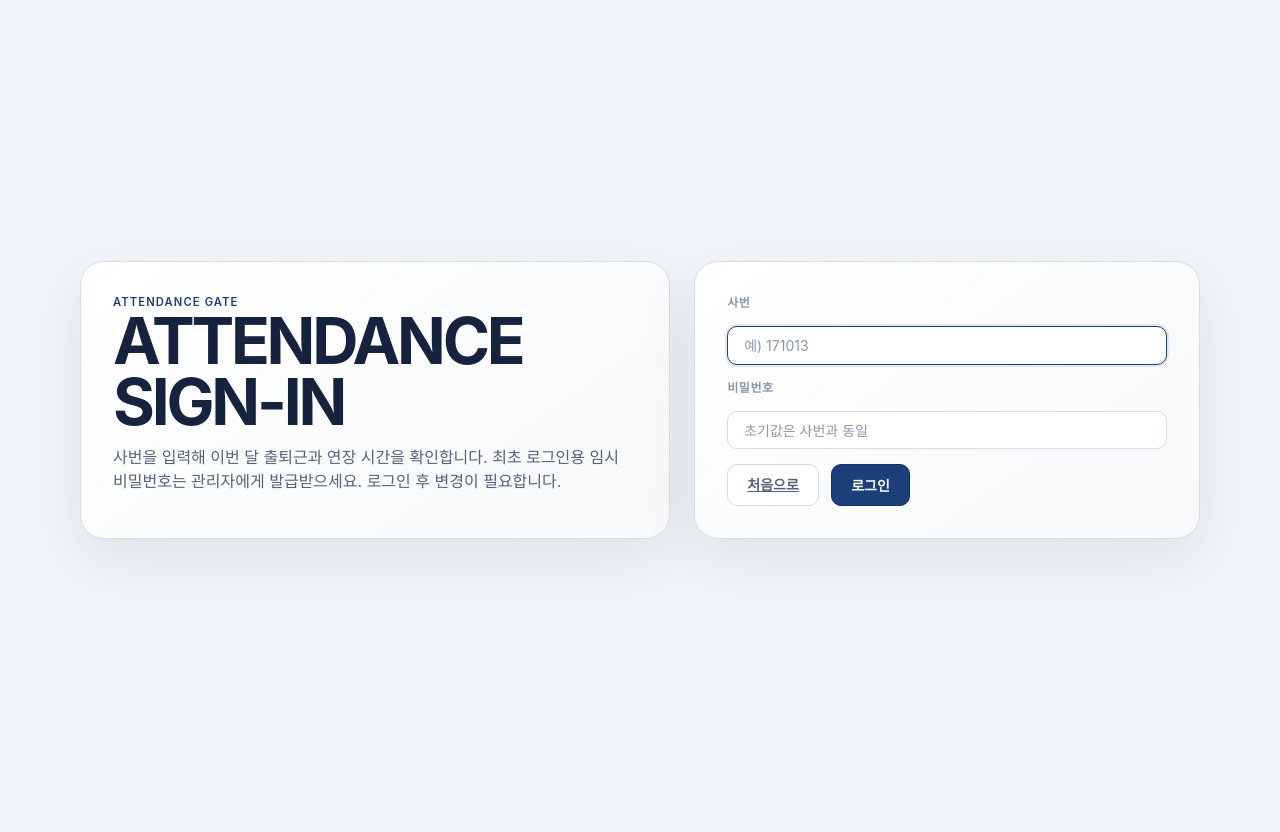
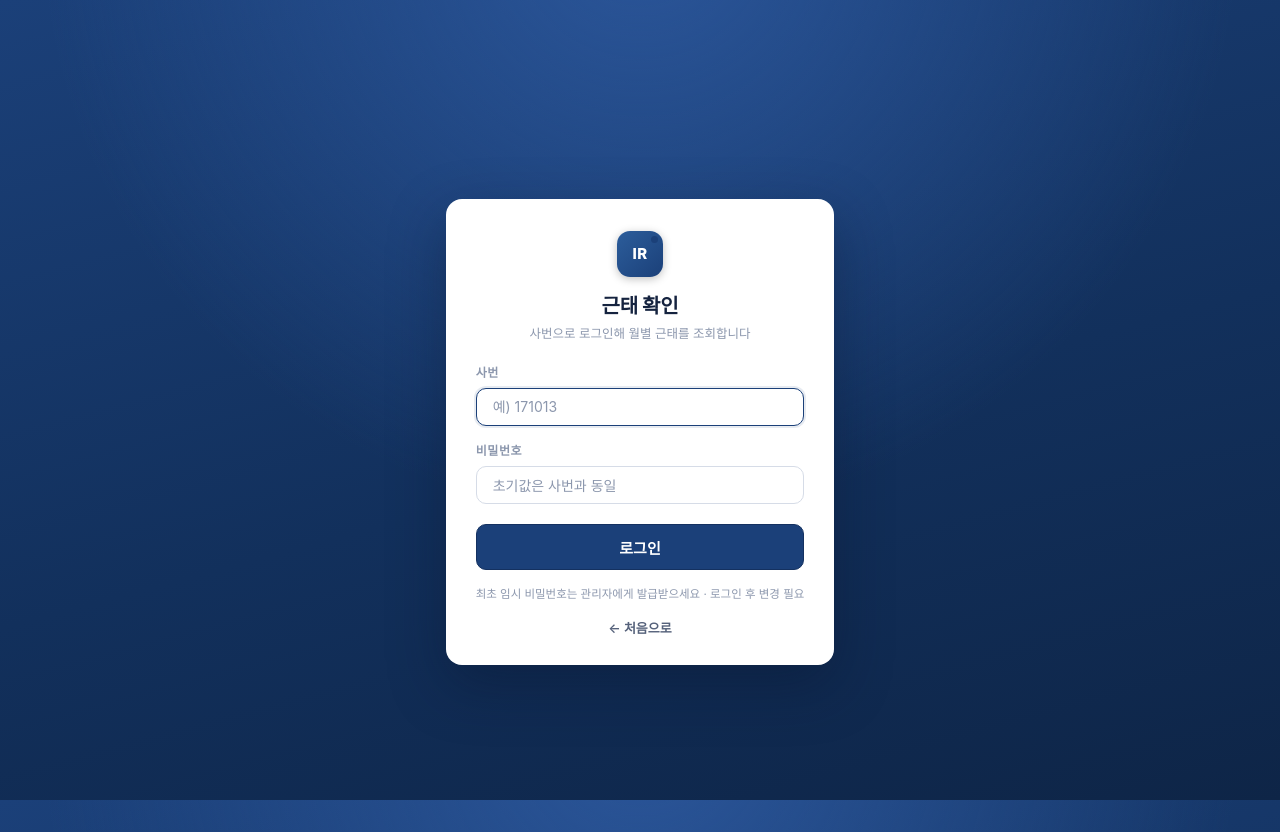
Before and after one commit to ykh00046/IRMS, a Python web app: template templates/attendance_login.html in a window 1280 px wide. Before the commit the page ends 548 px from the top, so only its background shows below. Run offline with Jinja, Linux system fonts and the light colour scheme; the template is opened without the code that fills it, so the values that code supplies are empty; some libraries are stand-ins or nearby versions; some web fonts are replaced.

Commit message:
feat(ui): 근태 로그인·비밀번호 변경 시안 이식 (6/n)
남은 인증 화면을 시안 네이비 카드로 통일(관리자 로그인과 일관).
- attendance_login.html: 네이비 게이트 카드(IR 로고·근태 확인·사번/비밀번호·로그인)
- attendance_change_password.html: 동일 카드 + 현재/새/확인 + 변경하기 + (나중에/로그아웃) 행
- 폼/필드 id 전부 유지 → attendance_login.js / change_password.js 무변경
- access.css .login-actions-row 추가. 레거시 /login(고아)은 추후 정리 대상
- 검증: 251 passed, 브라우저 근태 로그인 카드 확인

Co-Authored-By: Claude Opus 4.8 <noreply@anthropic.com>

```diff
--- a/static/css/access.css
+++ b/static/css/access.css
@@ -371,6 +371,12 @@
   color: var(--text-secondary);
 }
 
+.login-actions-row {
+  display: flex;
+  gap: 8px;
+  justify-content: center;
+}
+
 .login-back {
   text-align: center;
   font-size: 13px;
--- a/templates/attendance_login.html
+++ b/templates/attendance_login.html
@@ -11,19 +11,16 @@
     <link rel="stylesheet" href="/static/css/common.css" />
     <link rel="stylesheet" href="/static/css/access.css" />
   </head>
-  <body>
-    <main class="access-shell">
-      <section class="access-stage access-stage-split">
-        <div class="access-hero">
-          <p class="eyebrow">Attendance Gate</p>
-          <h1>ATTENDANCE SIGN-IN</h1>
-          <p class="access-subtitle">
-            사번을 입력해 이번 달 출퇴근과 연장 시간을 확인합니다.
-            최초 로그인용 임시 비밀번호는 관리자에게 발급받으세요. 로그인 후 변경이 필요합니다.
-          </p>
+  <body class="launch-body">
+    <main class="login-stage">
+      <form id="att-login-form" class="login-card" autocomplete="off">
+        <div class="login-head">
+          <span class="brand-logo login-logo">IR</span>
+          <h1 class="login-title">근태 확인</h1>
+          <p class="login-subtitle">사번으로 로그인해 월별 근태를 조회합니다</p>
         </div>
 
-        <form id="att-login-form" class="access-form" autocomplete="off">
+        <div class="login-field">
           <label class="filter-label" for="att-emp-id">사번</label>
           <input
             id="att-emp-id"
@@ -37,7 +34,9 @@
             maxlength="20"
             placeholder="예) 171013"
           />
+        </div>
 
+        <div class="login-field">
           <label class="filter-label" for="att-password">비밀번호</label>
           <input
             id="att-password"
@@ -48,15 +47,16 @@
             required
             placeholder="초기값은 사번과 동일"
           />
+        </div>
 
-          <p id="att-login-error" class="login-error" hidden></p>
+        <p id="att-login-error" class="login-error" hidden></p>
 
-          <div class="access-actions">
-            <a href="/" class="btn">처음으로</a>
-            <button id="att-login-submit" type="submit" class="btn accent">로그인</button>
-          </div>
-        </form>
-      </section>
+        <button id="att-login-submit" type="submit" class="btn accent login-submit">로그인</button>
+
+        <p class="login-demo">최초 임시 비밀번호는 관리자에게 발급받으세요 · 로그인 후 변경 필요</p>
+
+        <a href="/" class="login-back">← 처음으로</a>
+      </form>
     </main>
 
     <div id="toast-root" class="toast-container" role="status" aria-live="polite"></div>
```
Also changed, not shown: templates/attendance_change_password.html (+21 -19 lines).
